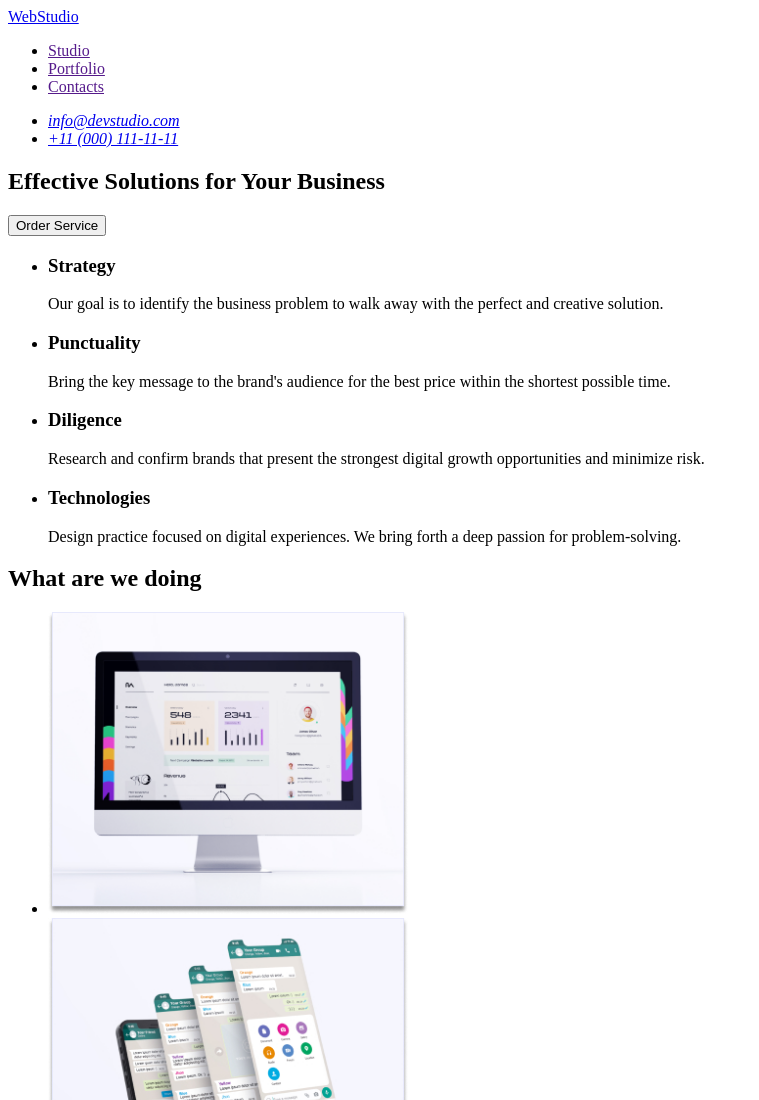
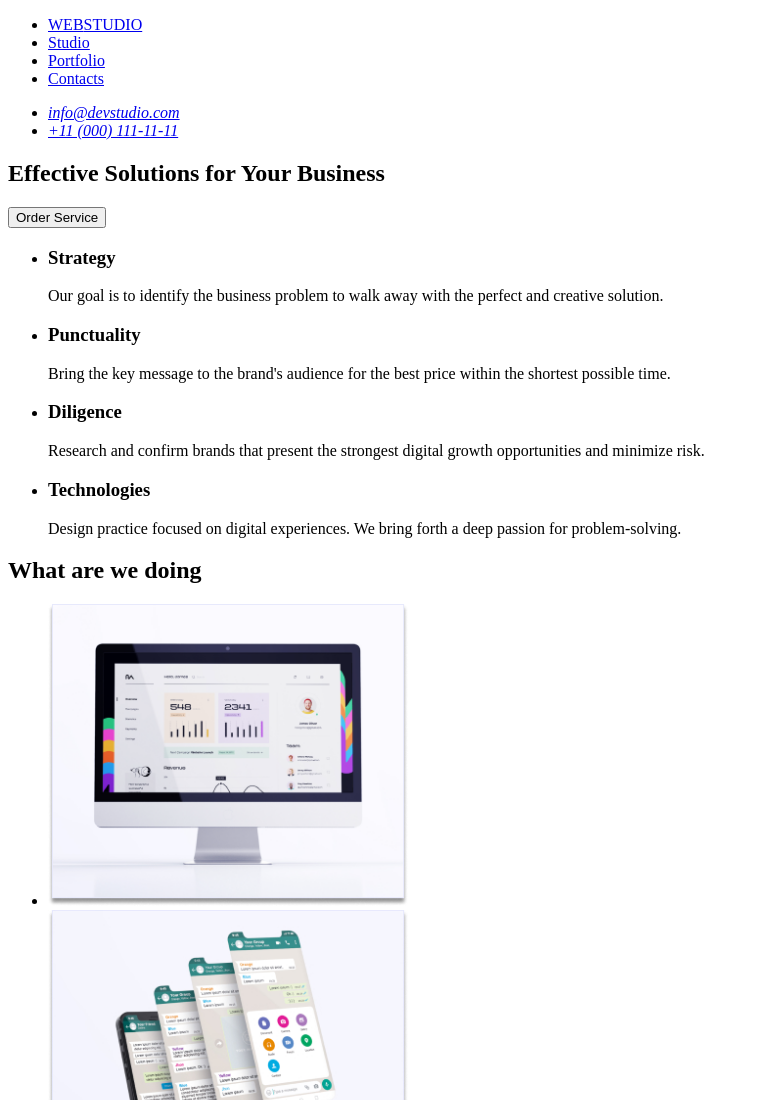
Before and after one commit to kravchuuk/goit-markup-hw-01, a plain HTML site: page index.html in a window 1280 px wide. Shown: the top 1100 px of the page, without its empty margins (0-759 px from the left). Drawn offline with Linux system fonts and the light colour scheme.

Commit message:
Update index.html

```diff
--- a/index.html
+++ b/index.html
@@ -9,14 +9,14 @@
 </head>
 <body>
     <header>
-        <a href="./index.html">
-            WebStudio
-        </a>
         <nav>
             <ul>
-                <li><a href="">Studio</a></li>
-                <li><a href="">Portfolio</a></li>
-                <li><a href="">Contacts</a></li>
+                <li>
+                    <a href="#"><span>WEB</span>STUDIO</a>
+                </li>
+                <li><a href="#">Studio</a></li>
+                <li><a href="#">Portfolio</a></li>
+                <li><a href="#">Contacts</a></li>
             </ul>
         </nav>
         <address>
```
